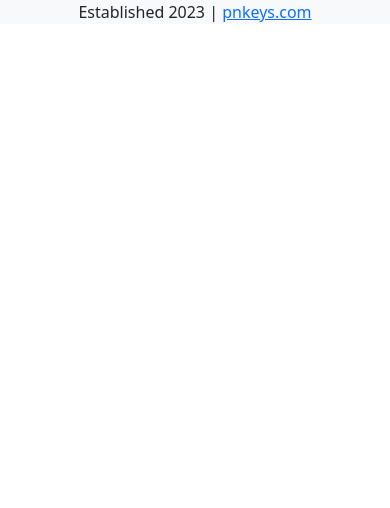
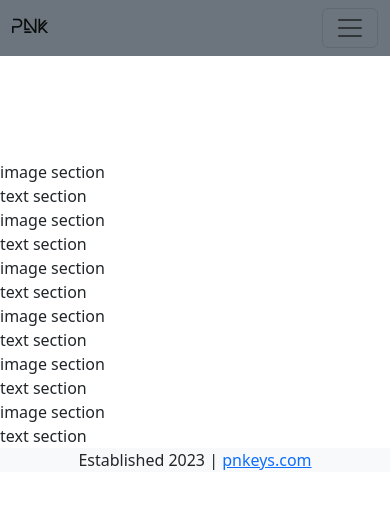
Before and after one commit to LudiJolo/pnk_website, a React (Create React App) app in the folder pnk_website/: page /collection/keyboard in a window 390 px wide. Shown: the top 508 px of the page. Built offline with nearby package versions, Linux system fonts and the light colour scheme.

Commit message:
Nested routers
- keyboard detail router under Collections page

```diff
--- a/pnk_website/src/App.css
+++ b/pnk_website/src/App.css
@@ -7,6 +7,25 @@
   height: 40vmin;
   pointer-events: none;
 }
+
+/*Webpage global css*/
+.textheader {
+  color: rgb(255, 255, 255);
+  font-size: 5em;
+  width: 100%;
+  position: absolute;
+  text-align: center;
+  top: 30%;
+  letter-spacing: 3px;
+}
+
+@media screen and (max-width: 767px) {
+  .textheader {
+    font-size: 3em;
+  }
+}
+
+/*END OF Webpage global css*/
 
 @media (prefers-reduced-motion: no-preference) {
   .App-logo {
--- a/pnk_website/src/App.js
+++ b/pnk_website/src/App.js
@@ -10,6 +10,7 @@ import About from "./components/aboutme/About";
 import Request from "./components/request/Request";
 import Footer from "./components/footer/Footer";
 import Collection from "./components/collection/Collection";
+import Keyboard from "./components/collection/Keyboard";
 
 function App() {
   return (
@@ -20,12 +21,15 @@ function App() {
             <Route index element={<Home />} />
             <Route path="about" element={<About />} />
             <Route path="request" element={<Request />} />
-            <Route path="collection" element={<Collection />} />
+            <Route path="collection">
+              <Route index={true} element={<Collection />} />
+              <Route path="keyboard" element={<Keyboard />} />
+            </Route>
             <Route path="contact" element={<Contact />} />
           </Route>
         </Routes>
       </BrowserRouter>
-      <Footer/>
+      <Footer />
     </div>
   );
 }
--- a/pnk_website/src/components/aboutme/About.js
+++ b/pnk_website/src/components/aboutme/About.js
@@ -1,10 +1,13 @@
 import React from "react";
-
+import "./about.css";
 function About() {
   return (
-    <div align="center">
-        <h1>About page</h1>
-        <p class="text-primary">Ain't nobody got time about me</p>
+    <div>
+      <div class="aboutheader d-flex "></div>
+      <h1 class="textheader">
+        <span id="a">A</span>bout{" "}
+        <span id="u">U</span>s
+      </h1>
     </div>
   );
 }
--- /dev/null
+++ b/pnk_website/src/components/aboutme/about.css
@@ -0,0 +1,14 @@
+.aboutheader{
+    background: url("./img/headerimg2.png") center;
+    background-size: cover;
+    height:65vh;
+    filter: brightness(0.5);
+}
+#a{
+    color: rgb(15, 243, 53);
+    font-family:beyno;
+}
+#u{
+    color: rgb(15, 243, 53);
+    font-family:beyno;
+}
--- a/pnk_website/src/components/collection/Collection.js
+++ b/pnk_website/src/components/collection/Collection.js
@@ -3,13 +3,15 @@ import "./collection.css";
 import sample1 from "./img/headerimg.png";
 import sample2 from "./img/headerimg2.png";
 import sample3 from "./img/headerimg3.png";
+import { Link, Outlet} from "react-router-dom";
+
 
 function Collection() {
   return (
     <div>
       <div class="collectionheader d-flex "></div>
-      <h1 id="c_header">
-        <span id="c">C</span>ollections
+      <h1 class="textheader">
+        <span id="c">C</span>ollection
       </h1>
       <div class="row ">
         <div class="col-md-4 mx-auto p-3">
@@ -21,9 +23,9 @@ function Collection() {
                 This keyboard was modded with the inspiration from (some
                 reference).
               </div>
-              <a href="#" class="btn btn-primary">
-                More detail
-              </a>
+              <Link to="/collection/keyboard" class="btn btn-primary">
+                View
+              </Link>
             </div>
           </div>
         </div>
@@ -36,9 +38,9 @@ function Collection() {
                 This keyboard was modded with the inspiration from (some
                 reference).
               </div>
-              <a href="#" class="btn btn-primary">
-                More detail
-              </a>
+              <Link to="/collection/keyboard" class="btn btn-primary">
+                View
+              </Link>
             </div>
           </div>
         </div>
@@ -51,9 +53,9 @@ function Collection() {
                 This keyboard was modded with the inspiration from (some
                 reference).
               </div>
-              <a href="#" class="btn btn-primary">
-                More detail
-              </a>
+              <Link to="/collection/keyboard" class="btn btn-primary">
+                View
+              </Link>
             </div>
           </div>
         </div>
@@ -66,9 +68,9 @@ function Collection() {
                 This keyboard was modded with the inspiration from (some
                 reference).
               </div>
-              <a href="#" class="btn btn-primary">
-                More detail
-              </a>
+              <Link to="/collection/keyboard" class="btn btn-primary">
+                View
+              </Link>
             </div>
           </div>
         </div>
--- /dev/null
+++ b/pnk_website/src/components/collection/Keyboard.js
@@ -0,0 +1,48 @@
+import React from "react";
+
+function Keyboard() {
+  return (
+    <div>
+      <div class="detailcontainer row">
+        <div class="col-md-5">
+            image section
+        </div>
+        <div class="col-md-7">
+            text section
+        </div>
+        <div class="col-md-5">
+            image section
+        </div>
+        <div class="col-md-7">
+            text section
+        </div>
+        <div class="col-md-5">
+            image section
+        </div>
+        <div class="col-md-7">
+            text section
+        </div>
+        <div class="col-md-5">
+            image section
+        </div>
+        <div class="col-md-7">
+            text section
+        </div>
+        <div class="col-md-5">
+            image section
+        </div>
+        <div class="col-md-7">
+            text section
+        </div>
+        <div class="col-md-5">
+            image section
+        </div>
+        <div class="col-md-7">
+            text section
+        </div>
+      </div>
+    </div>
+  );
+}
+
+export default Keyboard;
--- a/pnk_website/src/components/collection/collection.css
+++ b/pnk_website/src/components/collection/collection.css
@@ -5,15 +5,7 @@
     filter: brightness(0.5);
 }
 
-#c_header{
-    color: rgb(255, 255, 255);
-    font-size: 5em;
-    width: 100%;
-    position: absolute;
-    text-align: center;
-    top: 30%;
-    letter-spacing: 3px;
-}
+
 #c{
     color: rgb(245, 44, 201);
     font-family:beyno;
@@ -32,7 +24,16 @@
         object-fit: cover;
     }
 
-    #c_header{
-        font-size: 3em;
-    }
+
 }
+
+
+
+
+/*******************************************
+*********** Keyboard detail styles *********
+********************************************/
+
+.detailcontainer{
+    padding-top: 10em;
+}
--- a/pnk_website/src/components/home/Home.js
+++ b/pnk_website/src/components/home/Home.js
@@ -13,7 +13,7 @@ function Home() {
           <h1 id="header1" >
             <span id="p">P</span>
             retty <span id="n">N</span>
-            ice <span id="k">K</span>
+            eat <span id="k">K</span>
             eys
           </h1>
           <h3 id="header2">by PNK Co.</h3>
--- a/pnk_website/src/components/home/home.css
+++ b/pnk_website/src/components/home/home.css
@@ -4,6 +4,7 @@
     width: 100%;
     z-index:100;
     filter: brightness(1.5);
+    padding: 1em;
 }
 
 #header1{
@@ -42,3 +43,14 @@
     font-weight: normal;
     font-style: normal;
 }
+
+@media screen and (max-width: 767px) {
+    #headertext{
+        position: absolute;
+        top: 30%;
+        width: 100%;
+    }
+    #header1{
+        font-size: 5em;
+    }
+}
```
Also changed, not shown: pnk_website/src/components/aboutme/img/headerimg2.png (added).
